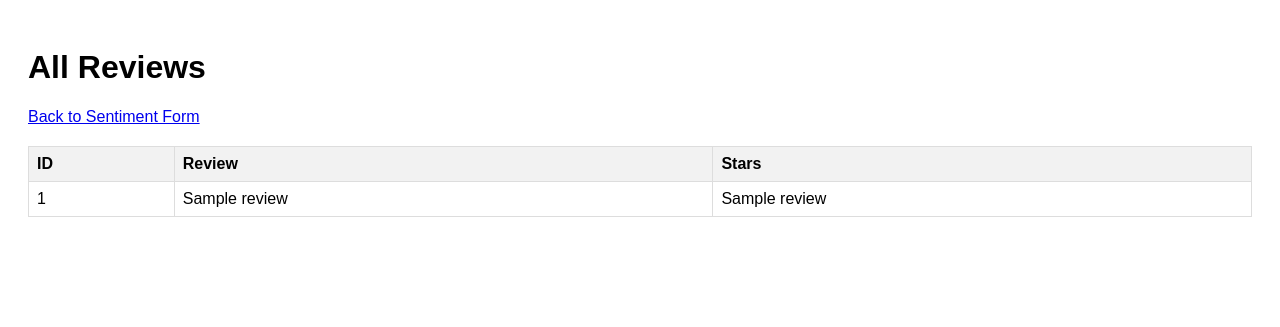
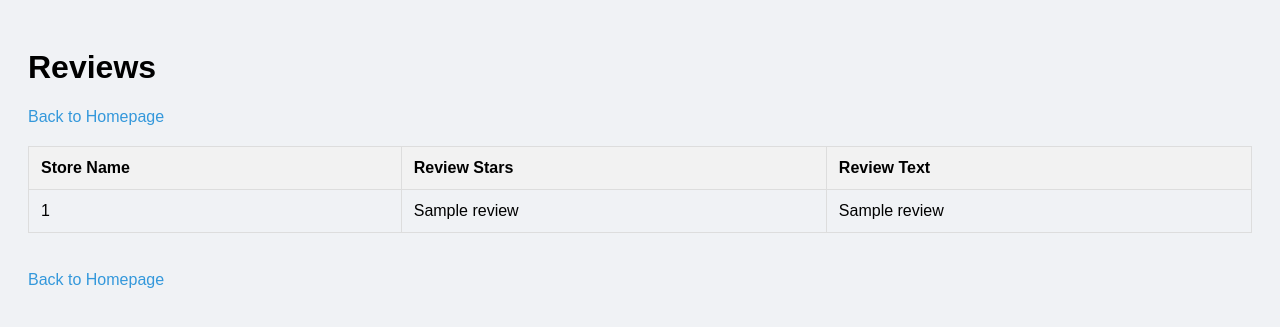
Before and after one commit to Darktoskillzone/Restaurant-Review-Analytics, a FastAPI app: template src/templates/reviews.html in a window 1280 px wide. Shown: the top 327 px of the page. Run offline with FastAPI, Linux system fonts and the light colour scheme; the template is opened without the code that fills it: most values are stand-ins (such as "Sample title", 1, 10 or a date in 2020).

Commit message:
feat: Add homepage and links, add css style sheet

```diff
--- a/src/app.py
+++ b/src/app.py
@@ -1,34 +1,45 @@
 import os
+from pathlib import Path
 from fastapi import FastAPI, Request, Form
 from fastapi.responses import HTMLResponse
 from fastapi.templating import Jinja2Templates
+from fastapi.staticfiles import StaticFiles
 
 from .vader import vader_to_stars  # your existing function
 from .database import get_all_reviews
 
+BASE_DIR = Path(__file__).resolve().parent
+
 # Initialize app
 app = FastAPI()
+
+# Mount static files
+app.mount("/static", StaticFiles(directory=BASE_DIR / "static"), name="static")
 
 # Jinja2 templates folder
 templates = Jinja2Templates(directory=os.path.join(os.path.dirname(__file__), "templates"))
 
-# Route to render the form page
 @app.get("/", response_class=HTMLResponse)
-async def form_page(request: Request):
+async def read_index(request: Request):
     return templates.TemplateResponse("index.html", {"request": request})
 
+# Route to render the form page
+@app.get("/sentiment", response_class=HTMLResponse)
+async def form_page(request: Request):
+    return templates.TemplateResponse("sentiment.html", {"request": request})
+
 # Route to handle form submission
-@app.post("/predict", response_class=HTMLResponse)
+@app.post("/sentiment/predict", response_class=HTMLResponse)
 async def predict_sentiment(request: Request, review: str = Form(...)):
     stars, scores = vader_to_stars(review)
-    return templates.TemplateResponse("index.html", {
+    return templates.TemplateResponse("sentiment.html", {
         "request": request,
         "review": review,
         "stars": stars,
         "scores": scores
     })
 
-@app.get("/reviews/html", response_class=HTMLResponse)
+@app.get("/reviews/show", response_class=HTMLResponse)
 def show_reviews_page(request: Request):
     reviews = get_all_reviews()
     return templates.TemplateResponse("reviews.html", {
--- /dev/null
+++ b/src/static/styles.css
@@ -0,0 +1,53 @@
+body {
+    font-family: Arial, sans-serif;
+    padding: 20px;
+    background-color: #f0f2f5;
+  }
+
+  nav ul {
+    list-style: none;
+    padding: 0;
+  }
+
+  nav ul li {
+    margin-bottom: 10px;
+  }
+
+  a {
+    text-decoration: none;
+    color: #3498db;
+  }
+
+  a:hover {
+    text-decoration: underline;
+  }
+
+
+
+  /* Table styling */
+table {
+  width: 100%;
+  border-collapse: collapse;
+  margin: 20px 0;
+}
+
+table, th, td {
+  border: 1px solid #ddd;
+}
+
+th, td {
+  padding: 12px;
+  text-align: left;
+}
+
+th {
+  background-color: #f2f2f2;
+}
+
+tr:nth-child(even) {
+  background-color: #f9f9f9;
+}
+
+tr:hover {
+  background-color: #f1f1f1;
+}
--- a/src/templates/reviews.html
+++ b/src/templates/reviews.html
@@ -1,34 +1,31 @@
 <!DOCTYPE html>
 <html>
 <head>
-    <title>All Reviews</title>
-    <style>
-        body { font-family: sans-serif; padding: 20px; }
-        table { width: 100%; border-collapse: collapse; margin-top: 20px; }
-        th, td { border: 1px solid #ddd; padding: 8px; text-align: left; }
-        th { background-color: #f2f2f2; }
-    </style>
+    <title>Reviews</title>
+    <link rel="stylesheet" href="/static/styles.css">
 </head>
 <body>
-    <h1>All Reviews</h1>
-    <a href="/">Back to Sentiment Form</a>
+    <h1>Reviews</h1>
+    <a href="/">Back to Homepage</a>
     <table>
         <thead>
             <tr>
-                <th>ID</th>
-                <th>Review</th>
-                <th>Stars</th>
+                <th>Store Name</th>
+                <th>Review Stars</th>
+                <th>Review Text</th>
             </tr>
         </thead>
         <tbody>
             {% for review in reviews %}
             <tr>
                 <td>{{ review[0] }}</td>
-                <td>{{ review[1] }}</td>
-                <td>{{ review[2] }}</td>
+                <td>{{ review[7] }}</td>
+                <td>{{ review[9] }}</td>
             </tr>
             {% endfor %}
         </tbody>
     </table>
+    <br>
+    <a href="/">Back to Homepage</a>
 </body>
 </html>
```
Also changed, not shown: src/templates/index.html (+11 -28 lines), src/templates/sentiment.html (added, +31 -0 lines).
